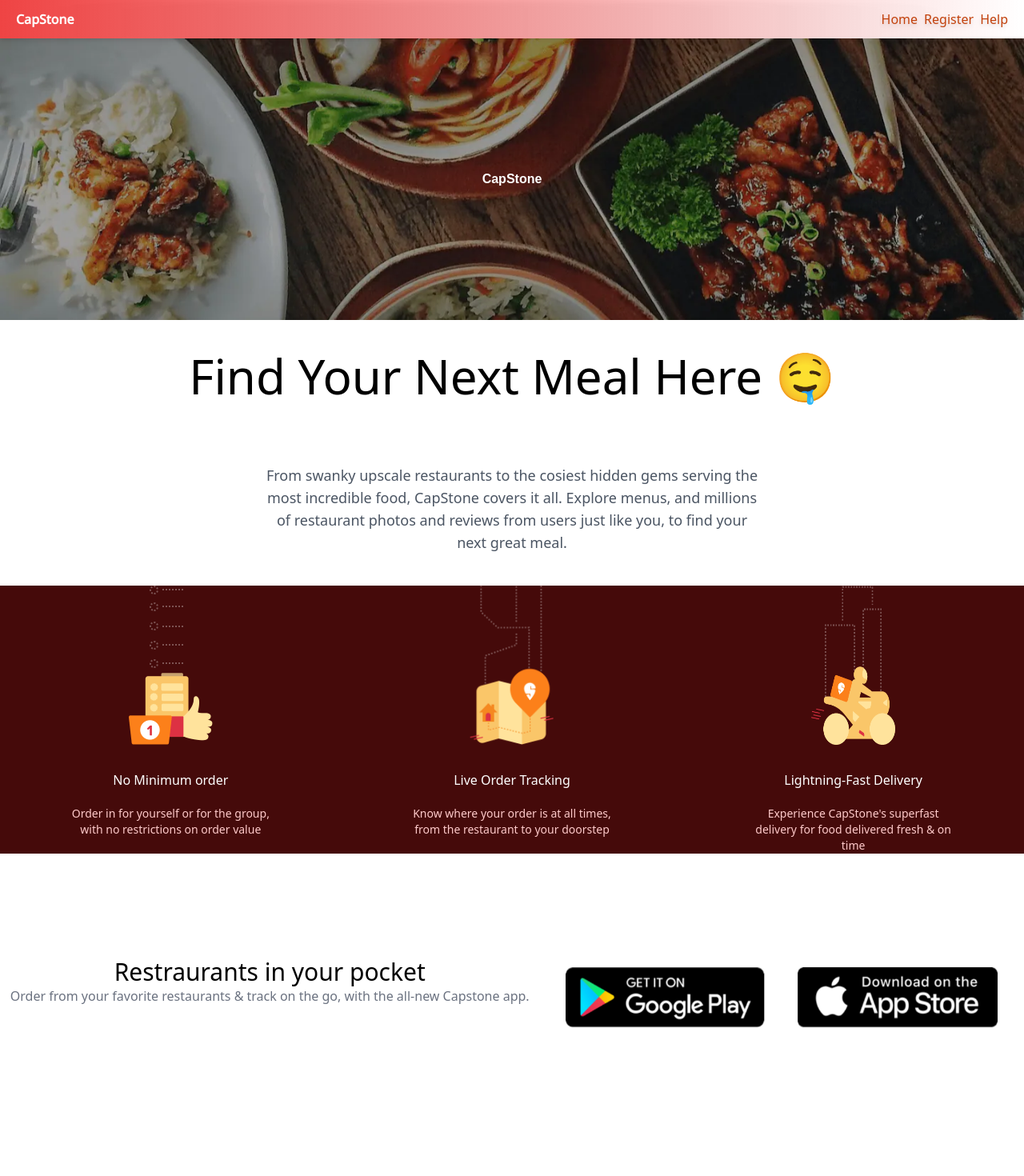
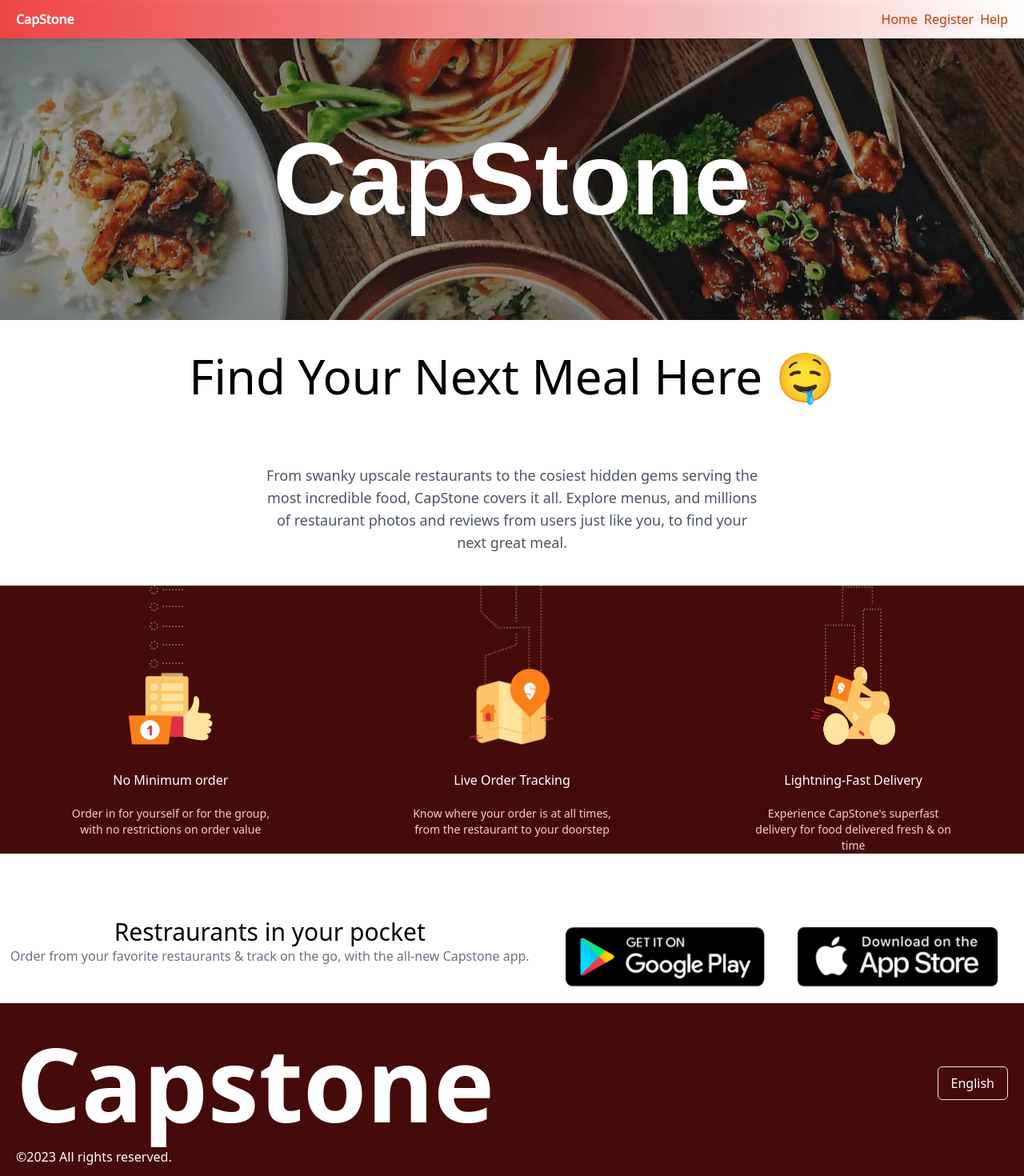
Before and after one commit to singham2000/capstone, a React (Create React App) app: page / in a window 1280 px wide. Shown: the top 1470 px of the page at 80% size. Before the commit the page ends 1355 px from the top, so only its background shows below. Built offline with nearby package versions, Linux system fonts and the light colour scheme; a web font is replaced by a local one.

Commit message:
Added Link to Help Page

```diff
--- a/src/Componenets/Navbar.jsx
+++ b/src/Componenets/Navbar.jsx
@@ -13,7 +13,9 @@ const Navbar = () => {
             <li>
               <Link to={"/register"}>Register</Link>
             </li>
-            <li>Help</li>
+            <li>
+              <Link to={"/help"}>Help</Link>
+            </li>
           </ul>
         </div>
       </div>
--- a/src/Pages/Homepage.jsx
+++ b/src/Pages/Homepage.jsx
@@ -1,6 +1,6 @@
 import React from "react";
 import Navbar from "../Componenets/Navbar";
-
+import Footer from "../Componenets/Footer";
 //Images Import
 import Min_order from "../Assets/Images/no_min_order.webp";
 import Live from "../Assets/Images/live_order.webp";
@@ -13,7 +13,7 @@ const Homepage = () => {
     <div>
       <Navbar />
       <div className="banner flex justify-center items-center">
-        <h1 className="text-white font-bold max-lg:text-9xl max-sm:text-6xl">
+        <h1 className="text-white font-bold text-9xl max-sm:text-6xl">
           CapStone
         </h1>
       </div>
@@ -28,7 +28,7 @@ const Homepage = () => {
           find your next great meal.
         </p>
       </div>
-      <div className="bg-red-950 w-full max-lg:h-96 max-sm:h-max" >
+      <div className="bg-red-950 w-full max-lg:h-96 max-sm:h-max">
         <div className="flex max-lg:flex-row max-sm:flex-col justify-around max-sm:items-center">
           <div className="w-max flex flex-col items-center">
             <img src={Min_order} alt="Minimum order" className="feature_img" />
@@ -62,7 +62,7 @@ const Homepage = () => {
           </div>
         </div>
       </div>
-      <div  className="h-64 flex max-sm:flex-col max-lg:flex-row justify-around items-center mt-8">
+      <div className="flex max-sm:flex-col max-lg:flex-row justify-around items-center mt-8">
         <div className="text-center">
           <h1 className="text-3xl font-extralight">
             Restraurants in your pocket
@@ -77,6 +77,7 @@ const Homepage = () => {
           <img src={AppStore} alt="app_store" width={250} className="m-5" />
         </div>
       </div>
+      <Footer />
     </div>
   );
 };
```
